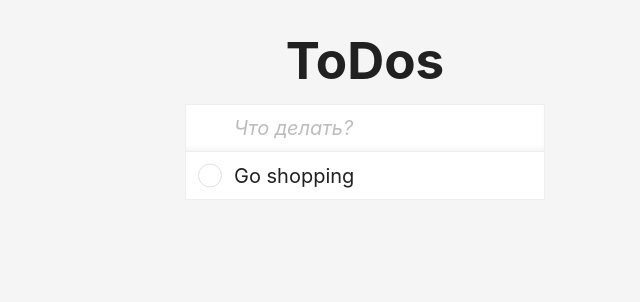
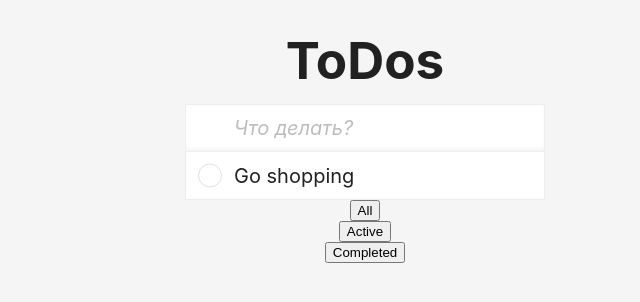
Before and after one commit to monkeysees/todo-app, a React (Vite) app: page / in a window 1280 px wide. Shown: the top 302 px of the page, without its empty margins (275-915 px from the left). Built offline with nearby package versions, Linux system fonts and the light colour scheme.

Commit message:
Add unstyled buttons to switch between todo statuses

```diff
--- a/src/App.tsx
+++ b/src/App.tsx
@@ -116,10 +116,22 @@ function App() {
   const [todos, setTodos] = useState<{ value: string; completed: boolean }[]>([
     { value: "Go shopping", completed: false },
   ]);
-  const [newTodo, setNewTodo] = useState<string>("");
+  const [newTodo, setNewTodo] = useState("");
+  const [statusToShow, setStatusToShow] = useState<
+    "all" | "active" | "completed"
+  >("all");
 
-  // const activeTodos = todos.filter((t) => !t.completed);
-  // const completedTodos = todos.filter((t) => t.completed);
+  const activeTodos =
+    statusToShow === "all" || statusToShow === "active"
+      ? todos.filter((t) => !t.completed)
+      : [];
+
+  const completedTodos =
+    statusToShow === "all" || statusToShow === "completed"
+      ? todos.filter((t) => t.completed)
+      : [];
+
+  const todosToShow = activeTodos.concat(completedTodos);
 
   function handleNewTodoCreation(e: React.KeyboardEvent<HTMLInputElement>) {
     if (e.key !== "Enter") return;
@@ -155,7 +167,7 @@ function App() {
         aria-placeholder="Сходить в магазин"
       />
       <TodoItemsList>
-        {todos.map((t) => (
+        {todosToShow.map((t) => (
           <div key={t.value}>
             <TodoItem $completed={t.completed}>
               <Checkbox
@@ -171,6 +183,27 @@ function App() {
           </div>
         ))}
       </TodoItemsList>
+      <button
+        onClick={() => {
+          setStatusToShow("all");
+        }}
+      >
+        All
+      </button>
+      <button
+        onClick={() => {
+          setStatusToShow("active");
+        }}
+      >
+        Active
+      </button>
+      <button
+        onClick={() => {
+          setStatusToShow("completed");
+        }}
+      >
+        Completed
+      </button>
     </AppWrapper>
   );
 }
```
